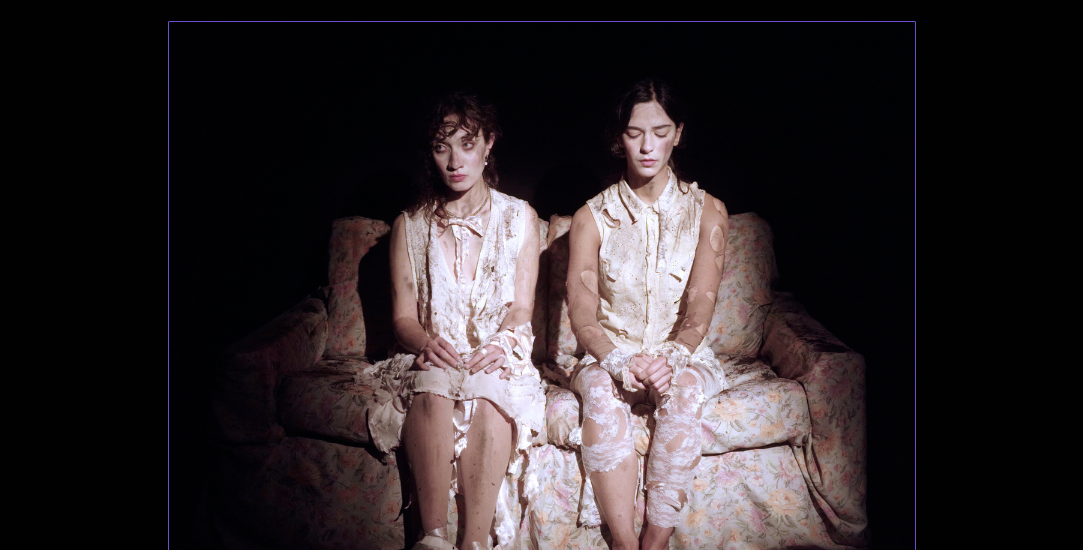
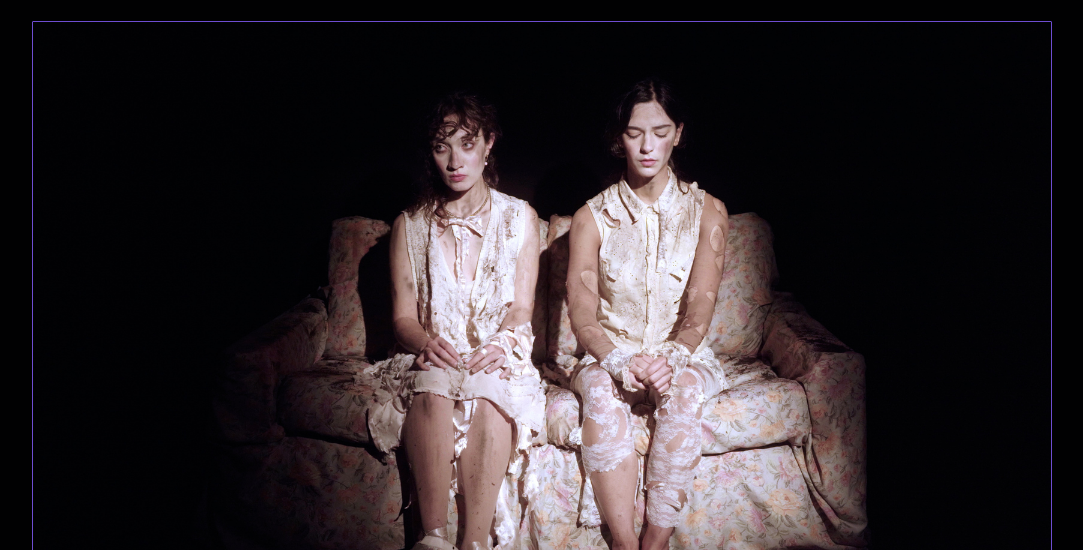
Before and after one commit to braulio0643/agus-salinas-ph, a website: page paginas/cortos.html in a window 1536 px wide. Shown: the part 234-784 px from the top of the page, without its empty margins (226-1309 px from the left). Drawn offline with nearby package versions, Linux system fonts and the light colour scheme.

Commit message:
Update main.css

```diff
--- a/css/main.css
+++ b/css/main.css
@@ -138,7 +138,7 @@
 
 @media screen and (min-width: 1453px) {
   .stencils {
-    margin: 0rem 25%; } }
+    margin: 0rem 11rem; } }
 
 .milHoras, .lbEquinox, .vanitas, .bombonDeLicor, .ringoGalperin, .alba, .editadas {
   height: 100%;
```
